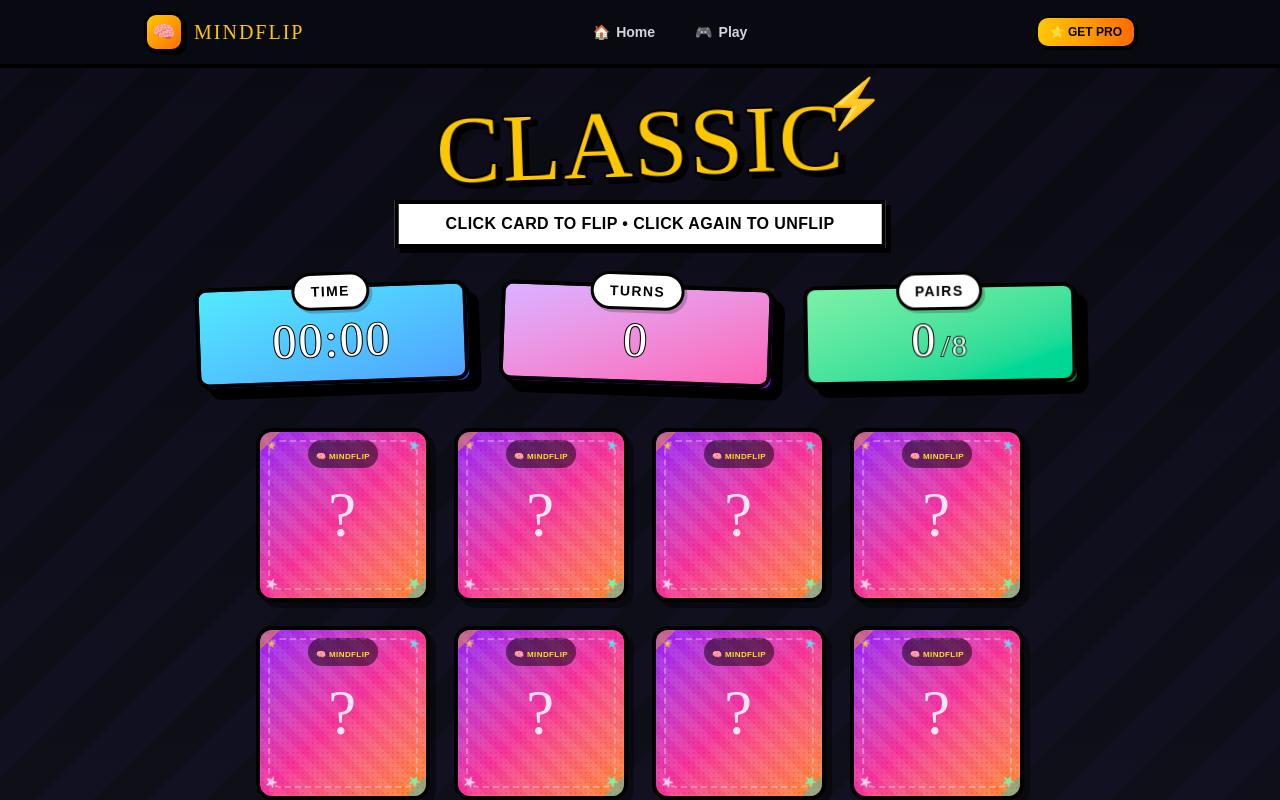
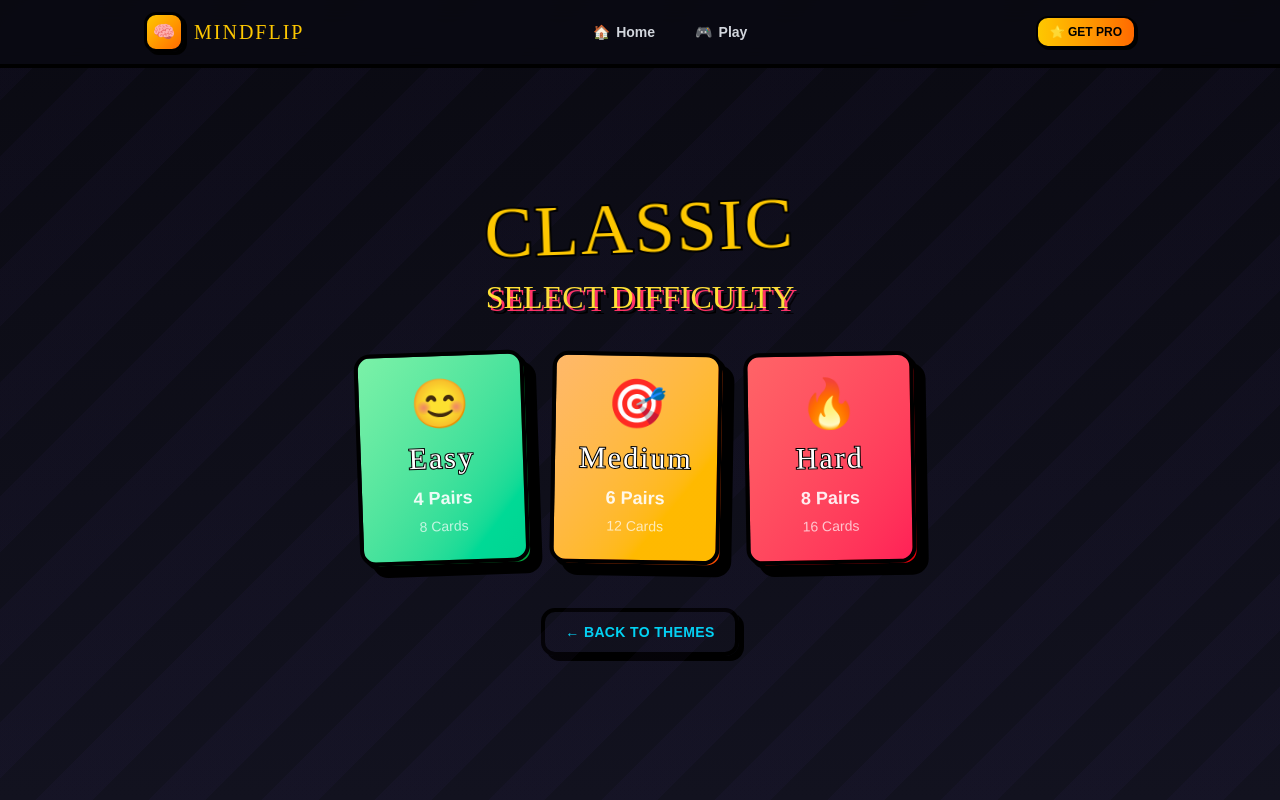
Before and after one commit to Calliduz/mindflip, a React (Vite) app: page /themes in a window 1280 px wide. Both pictures are taken after a click on the element 290 px from the left and 507 px from the top of the page. Shown: the top 800 px of the page. Built offline with nearby package versions, Linux system fonts and the light colour scheme.

Commit message:
feat: Introduce memory game with core logic, game board UI, and difficulty selection.

```diff
--- a/src/hooks/useGameLogic.ts
+++ b/src/hooks/useGameLogic.ts
@@ -2,13 +2,13 @@
 import type { Card, GameState } from '../types';
 import { createCardPairs } from '../utils/shuffle';
 
-const MATCH_DELAY = 800; // Slightly faster
+const MATCH_DELAY = 800;
 
-export function useGameLogic(cardImages: string[]) {
-  const [gameState, setGameState] = useState<GameState>(() => initializeGame(cardImages));
+export function useGameLogic(cardImages: string[], pairCount?: number) {
+  const [gameState, setGameState] = useState<GameState>(() => initializeGame(cardImages, pairCount));
 
-  function initializeGame(images: string[]): GameState {
-    const cardPairs = createCardPairs(images);
+  function initializeGame(images: string[], pairs?: number): GameState {
+    const cardPairs = createCardPairs(images, pairs);
     const cards: Card[] = cardPairs.map((pair) => ({
       ...pair,
       isFlipped: false,
@@ -24,13 +24,13 @@
     };
   }
 
-  // Handle card click - NEW: allows unflipping and faster selection
+  // Handle card click - allows unflipping and faster selection
   const handleCardClick = useCallback((clickedCard: Card) => {
     setGameState((prev) => {
       // Don't allow clicking matched cards
       if (clickedCard.isMatched) return prev;
 
-      // NEW: If clicking an already flipped card, unflip it (deselect)
+      // If clicking an already flipped card, unflip it (deselect)
       if (clickedCard.isFlipped && prev.selectedCards.some(c => c.id === clickedCard.id)) {
         const updatedCards = prev.cards.map((card) =>
           card.id === clickedCard.id ? { ...card, isFlipped: false } : card
@@ -45,10 +45,8 @@
       // Don't flip already flipped or matched cards
       if (clickedCard.isFlipped || clickedCard.isMatched) return prev;
 
-      // NEW: If already have 2 cards selected and processing, allow starting a new selection
-      // This makes the game feel more responsive
+      // If already have 2 cards selected, allow starting a new selection
       if (prev.selectedCards.length >= 2) {
-        // Clear the previous mismatch immediately if clicking a new card
         const clearedCards = prev.cards.map((card) => {
           const wasSelected = prev.selectedCards.some(s => s.id === card.id);
           if (wasSelected && !card.isMatched) {
@@ -57,7 +55,6 @@
           return card;
         });
 
-        // Now flip the new card
         const updatedCards = clearedCards.map((card) =>
           card.id === clickedCard.id ? { ...card, isFlipped: true } : card
         );
@@ -77,7 +74,6 @@
 
       const newSelectedCards = [...prev.selectedCards, { ...clickedCard, isFlipped: true }];
 
-      // If this is the second card, start processing
       if (newSelectedCards.length === 2) {
         return {
           ...prev,
@@ -103,12 +99,10 @@
 
       const timer = setTimeout(() => {
         setGameState((prev) => {
-          // Check if cards are still selected (user might have clicked away)
           const firstStillFlipped = prev.cards.find(c => c.id === first.id)?.isFlipped;
           const secondStillFlipped = prev.cards.find(c => c.id === second.id)?.isFlipped;
 
           if (!firstStillFlipped || !secondStillFlipped) {
-            // User already clicked away, don't process
             return {
               ...prev,
               selectedCards: [],
@@ -119,12 +113,10 @@
           let updatedCards: Card[];
 
           if (isMatch) {
-            // Mark as matched
             updatedCards = prev.cards.map((card) =>
               card.imageUrl === first.imageUrl ? { ...card, isMatched: true, isFlipped: true } : card
             );
           } else {
-            // Flip back
             updatedCards = prev.cards.map((card) =>
               card.id === first.id || card.id === second.id
                 ? { ...card, isFlipped: false }
@@ -149,10 +141,10 @@
     }
   }, [gameState.selectedCards, gameState.isProcessing]);
 
-  // Reset game
-  const resetGame = useCallback(() => {
-    setGameState(initializeGame(cardImages));
-  }, [cardImages]);
+  // Reset game with optional new pair count
+  const resetGame = useCallback((newPairCount?: number) => {
+    setGameState(initializeGame(cardImages, newPairCount ?? pairCount));
+  }, [cardImages, pairCount]);
 
   return {
     cards: gameState.cards,
--- a/src/pages/GameBoard.tsx
+++ b/src/pages/GameBoard.tsx
@@ -4,6 +4,7 @@
 import { useTimer } from '../hooks/useTimer';
 import { usePremiumStatus } from '../hooks/usePremiumStatus';
 import { getThemeById } from '../utils/themes';
+import { DIFFICULTIES, type DifficultyKey } from '../utils/shuffle';
 import { Card } from '../components/Card';
 import { GameStats } from '../components/GameStats';
 import { Confetti } from '../components/Confetti';
@@ -14,6 +15,7 @@
   const navigate = useNavigate();
   const { isPremium, isLoading: isPremiumLoading } = usePremiumStatus();
   const [gameStarted, setGameStarted] = useState(false);
+  const [difficulty, setDifficulty] = useState<DifficultyKey | null>(null);
 
   const theme = themeId ? getThemeById(themeId) : undefined;
 
@@ -30,15 +32,24 @@
     }
   }, [theme, isPremium, isPremiumLoading, navigate]);
 
+  const pairCount = difficulty ? DIFFICULTIES[difficulty].pairs : 8;
+
   const {
     cards,
     turns,
     isGameComplete,
     handleCardClick,
     resetGame,
-  } = useGameLogic(theme?.cardImages || []);
+  } = useGameLogic(theme?.cardImages || [], pairCount);
 
-  const { formattedTime, start, reset: resetTimer } = useTimer();
+  const { formattedTime, start, reset: resetTimer, pause } = useTimer();
+
+  // Pause timer on game complete
+  useEffect(() => {
+    if (isGameComplete) {
+      pause();
+    }
+  }, [isGameComplete, pause]);
 
   const onCardClick = (card: typeof cards[0]) => {
     if (!gameStarted && !card.isFlipped && !card.isMatched) {
@@ -54,8 +65,25 @@
     setGameStarted(false);
   };
 
+  const handleChangeDifficulty = () => {
+    setDifficulty(null);
+    resetTimer();
+    setGameStarted(false);
+  };
+
+  const handleSelectDifficulty = (diff: DifficultyKey) => {
+    setDifficulty(diff);
+    resetGame(DIFFICULTIES[diff].pairs);
+    resetTimer();
+    setGameStarted(false);
+  };
+
   const matchedPairs = cards.filter((card) => card.isMatched).length / 2;
   const totalPairs = cards.length / 2;
+
+  // Calculate grid columns based on card count
+  const cardCount = cards.length;
+
 
   if (isPremiumLoading || !theme) {
     return (
@@ -68,40 +96,96 @@
     );
   }
 
+  // Difficulty Selection Screen
+  if (!difficulty) {
+    return (
+      <div className="min-h-screen bg-gradient-to-br from-[#0a0a12] via-[#12121f] to-[#0a0a12] pt-24 pb-12 px-4 speed-lines flex flex-col items-center justify-center">
+        <div className="text-center max-w-2xl mx-auto animate-fade-in">
+          <h1 className="comic-title text-5xl sm:text-6xl md:text-7xl text-yellow-400 text-stroke-thick mb-2 transform -rotate-2">
+            {theme.name.toUpperCase()}
+          </h1>
+
+          <div className="mt-4 mb-10">
+            <span className="action-word text-4xl">SELECT DIFFICULTY</span>
+          </div>
+
+          <div className="grid grid-cols-1 sm:grid-cols-3 gap-6 mb-10">
+            {(Object.entries(DIFFICULTIES) as [DifficultyKey, typeof DIFFICULTIES[DifficultyKey]][]).map(([key, diff]) => (
+              <button
+                key={key}
+                onClick={() => handleSelectDifficulty(key)}
+                className={`
+                  relative group transform transition-all duration-200 hover:scale-105
+                  ${key === 'easy' ? 'rotate-[-2deg]' : key === 'medium' ? 'rotate-[1deg]' : 'rotate-[-1deg]'}
+                `}
+              >
+                {/* Shadow layer */}
+                <div className={`
+                  absolute inset-0 rounded-2xl border-4 border-black shadow-[8px_8px_0_#000]
+                  ${key === 'easy' ? 'bg-green-600' : key === 'medium' ? 'bg-orange-600' : 'bg-red-600'}
+                `} />
+
+                {/* Content layer */}
+                <div className={`
+                  relative rounded-2xl border-4 border-black p-6 -translate-y-1 -translate-x-1
+                  ${key === 'easy' ? 'bg-gradient-to-br from-green-300 to-emerald-400' :
+                    key === 'medium' ? 'bg-gradient-to-br from-orange-300 to-amber-400' :
+                    'bg-gradient-to-br from-red-400 to-rose-500'}
+                `}>
+                  <span className="text-5xl block mb-3">{diff.emoji}</span>
+                  <h3 className="comic-title text-3xl text-white text-stroke-black mb-2">{diff.label}</h3>
+                  <p className="font-bold text-white/90 text-lg">{diff.pairs} Pairs</p>
+                  <p className="text-white/70 text-sm mt-1">{diff.pairs * 2} Cards</p>
+                </div>
+              </button>
+            ))}
+          </div>
+
+          <Link to="/themes">
+            <Button variant="outline" className="min-w-[160px]">
+              ← BACK TO THEMES
+            </Button>
+          </Link>
+        </div>
+      </div>
+    );
+  }
+
   return (
     <div className="min-h-screen bg-gradient-to-br from-[#0a0a12] via-[#12121f] to-[#0a0a12] pt-24 pb-12 px-4 speed-lines flex flex-col">
       <Confetti isActive={isGameComplete} />
 
       <div className="w-full max-w-5xl mx-auto flex-1 flex flex-col">
-        {/* Header Section with Comic Styling */}
-        <div className="text-center mb-8 animate-fade-in relative z-10">
-
-          {/* Main Title - Comic Style */}
-          <div className="inline-block relative mb-4">
-             {/* Text stroke hack using data attribute for absolute positioning if needed, but using kit-text-stroke */}
-             <h1 className="comic-title text-6xl sm:text-7xl md:text-8xl text-yellow-400 text-stroke-thick mb-2 transform -rotate-2 drop-shadow-[5px_5px_0_rgba(0,0,0,1)]">
+        {/* Header Section */}
+        <div className="text-center mb-6 animate-fade-in relative z-10">
+          <div className="inline-block relative mb-2">
+            <h1 className="comic-title text-5xl sm:text-6xl text-yellow-400 text-stroke-thick transform -rotate-2">
               {theme.name.toUpperCase()}
             </h1>
-
-            {/* Decoration */}
-            <span className="absolute -top-4 -right-10 text-5xl text-stroke-black text-cyan-400 animate-bounce-in" style={{ animationDelay: '0.5s' }}>⚡</span>
-
-            {/* Comic narration box for instructions */}
-            <div className="absolute top-full left-1/2 -translate-x-1/2 w-[120%] -rotate-1">
-              <div className="bg-white border-4 border-black box-shadow-[4px_4px_0_#000] p-2 transform rotate-1 shadow-[5px_5px_0_#000]">
-                 <p className="text-black font-bold text-sm sm:text-base tracking-wide uppercase font-comic">
-                  CLICK CARD TO FLIP • CLICK AGAIN TO UNFLIP
-                </p>
-              </div>
-            </div>
+            <span className="absolute -top-3 -right-8 text-4xl text-stroke-black text-cyan-400 animate-bounce-in" style={{ animationDelay: '0.5s' }}>⚡</span>
           </div>
 
-          {/* Spacer for the absolute narration box */}
-          <div className="h-10"></div>
+          {/* Difficulty Badge */}
+          <div className="flex items-center justify-center gap-3 mt-2">
+            <span className={`
+              inline-flex items-center gap-2 px-4 py-1.5 rounded-full border-3 border-black font-bold text-sm uppercase shadow-[3px_3px_0_#000]
+              ${difficulty === 'easy' ? 'bg-green-400 text-black' :
+                difficulty === 'medium' ? 'bg-orange-400 text-black' :
+                'bg-red-400 text-white'}
+            `}>
+              {DIFFICULTIES[difficulty].emoji} {DIFFICULTIES[difficulty].label}
+            </span>
+            <button
+              onClick={handleChangeDifficulty}
+              className="text-cyan-400 hover:text-cyan-300 font-bold text-sm underline underline-offset-2 transition-colors"
+            >
+              Change
+            </button>
+          </div>
         </div>
 
         {/* Stats Section */}
-        <div className="mb-10">
+        <div className="mb-8">
           <GameStats
             turns={turns}
             formattedTime={formattedTime}
@@ -117,26 +201,43 @@
               <div className="absolute inset-0 starburst opacity-20 pointer-events-none"></div>
 
               <div className="relative z-10">
-                <span className="action-word text-6xl block mb-4 transform -rotate-6 text-stroke-black">VICTORY!</span>
+                <span className="action-word text-5xl sm:text-6xl block mb-4 transform -rotate-6 text-stroke-black">VICTORY!</span>
 
                 <div className="w-24 h-24 rounded-full bg-yellow-400 flex items-center justify-center mx-auto mb-6 border-4 border-black shadow-[4px_4px_0_#000] animate-pulse-glow">
-                  <span className="text-6xl drop-shadow-md">🏆</span>
+                  <span className="text-6xl">🏆</span>
                 </div>
 
-                <h2 className="comic-subtitle text-2xl text-white mb-2 font-black uppercase tracking-wider text-stroke-black">Mission Complete!</h2>
-                <div className="bg-black/40 rounded-xl p-4 mb-8 border-2 border-white/20">
-                  <p className="text-white font-bold text-xl flex justify-center gap-6">
-                    <span className="drop-shadow-md">⏱️ <span className="text-yellow-300">{formattedTime}</span></span>
-                    <span className="drop-shadow-md">🔄 <span className="text-yellow-300">{turns}</span> Turns</span>
-                  </p>
+                <h2 className="comic-subtitle text-xl sm:text-2xl text-white mb-2 font-black uppercase tracking-wider text-stroke-black">Mission Complete!</h2>
+
+                <div className="bg-black/40 rounded-xl p-4 mb-6 border-2 border-white/20">
+                  <div className="grid grid-cols-3 gap-3 text-center">
+                    <div>
+                      <span className="text-2xl">⏱️</span>
+                      <p className="text-yellow-300 font-bold text-xl">{formattedTime}</p>
+                      <p className="text-white/60 text-xs uppercase">Time</p>
+                    </div>
+                    <div>
+                      <span className="text-2xl">🔄</span>
+                      <p className="text-yellow-300 font-bold text-xl">{turns}</p>
+                      <p className="text-white/60 text-xs uppercase">Turns</p>
+                    </div>
+                    <div>
+                      <span className="text-2xl">{DIFFICULTIES[difficulty].emoji}</span>
+                      <p className="text-yellow-300 font-bold text-xl">{DIFFICULTIES[difficulty].label}</p>
+                      <p className="text-white/60 text-xs uppercase">Mode</p>
+                    </div>
+                  </div>
                 </div>
 
                 <div className="flex flex-col gap-3">
-                  <Button onClick={handleReset} size="lg" className="w-full text-xl shadow-[6px_6px_0_#000]">
+                  <Button onClick={handleReset} size="lg" className="w-full shadow-[6px_6px_0_#000]">
                     🔄 PLAY AGAIN
                   </Button>
+                  <Button onClick={handleChangeDifficulty} variant="secondary" size="lg" className="w-full shadow-[6px_6px_0_#000]">
+                    🎯 CHANGE DIFFICULTY
+                  </Button>
                   <Link to="/themes" className="w-full">
-                    <Button variant="secondary" size="lg" className="w-full text-xl shadow-[6px_6px_0_#000]">
+                    <Button variant="outline" size="lg" className="w-full">
                       🎨 PICK THEME
                     </Button>
                   </Link>
@@ -146,9 +247,16 @@
           </div>
         )}
 
-        {/* Card Grid */}
+        {/* Card Grid - Dynamic sizing */}
         <div className="flex-1 flex items-center justify-center mb-8">
-          <div className="grid grid-cols-4 gap-3 sm:gap-5 md:gap-6 w-full max-w-3xl mx-auto perspective-1000">
+          <div
+            className={`
+              grid gap-3 sm:gap-4 md:gap-5 w-full mx-auto perspective-1000
+              ${cardCount <= 8 ? 'max-w-xl grid-cols-4' :
+                cardCount <= 12 ? 'max-w-2xl grid-cols-4' :
+                'max-w-3xl grid-cols-4'}
+            `}
+          >
             {cards.map((card) => (
               <Card
                 key={card.id}
@@ -161,11 +269,14 @@
 
         {/* Footer Controls */}
         <div className="flex justify-center gap-4 mt-auto">
-          <Button variant="danger" onClick={handleReset} className="min-w-[140px] text-stroke-black shadow-[4px_4px_0_#000]">
+          <Button variant="danger" onClick={handleReset} className="min-w-[120px]">
             🔄 RESET
           </Button>
+          <Button variant="outline" onClick={handleChangeDifficulty} className="min-w-[120px]">
+            🎯 DIFFICULTY
+          </Button>
           <Link to="/themes">
-            <Button variant="outline" className="min-w-[140px] text-stroke-black">
+            <Button variant="outline" className="min-w-[100px]">
               ← EXIT
             </Button>
           </Link>
--- a/src/utils/shuffle.ts
+++ b/src/utils/shuffle.ts
@@ -13,11 +13,31 @@
 
 /**
  * Creates pairs of cards from an array of image URLs
+ * @param imageUrls - Array of all available image URLs
+ * @param pairCount - Number of pairs to create (default: all images)
  */
-export function createCardPairs(imageUrls: string[]): { id: string; imageUrl: string }[] {
-  const pairs = imageUrls.flatMap((imageUrl, index) => [
+export function createCardPairs(
+  imageUrls: string[],
+  pairCount?: number
+): { id: string; imageUrl: string }[] {
+  // Shuffle and pick the required number of images
+  const shuffledImages = shuffle(imageUrls);
+  const selectedImages = pairCount
+    ? shuffledImages.slice(0, Math.min(pairCount, imageUrls.length))
+    : shuffledImages;
+
+  const pairs = selectedImages.flatMap((imageUrl, index) => [
     { id: `${index}-a`, imageUrl },
     { id: `${index}-b`, imageUrl },
   ]);
   return shuffle(pairs);
 }
+
+// Difficulty definitions
+export const DIFFICULTIES = {
+  easy: { pairs: 4, label: 'Easy', emoji: '😊', cols: 4 },
+  medium: { pairs: 6, label: 'Medium', emoji: '🎯', cols: 4 },
+  hard: { pairs: 8, label: 'Hard', emoji: '🔥', cols: 4 },
+} as const;
+
+export type DifficultyKey = keyof typeof DIFFICULTIES;
```
